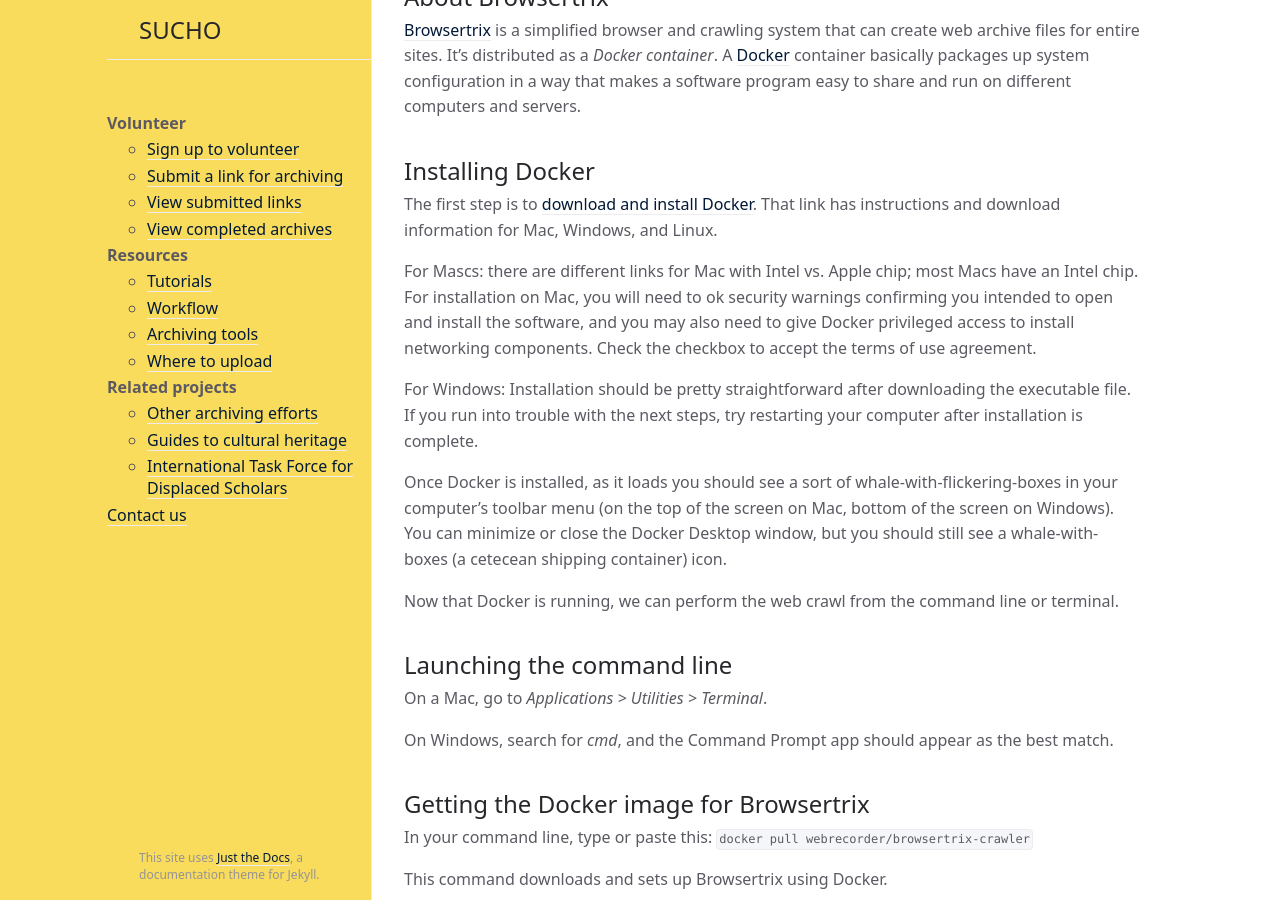
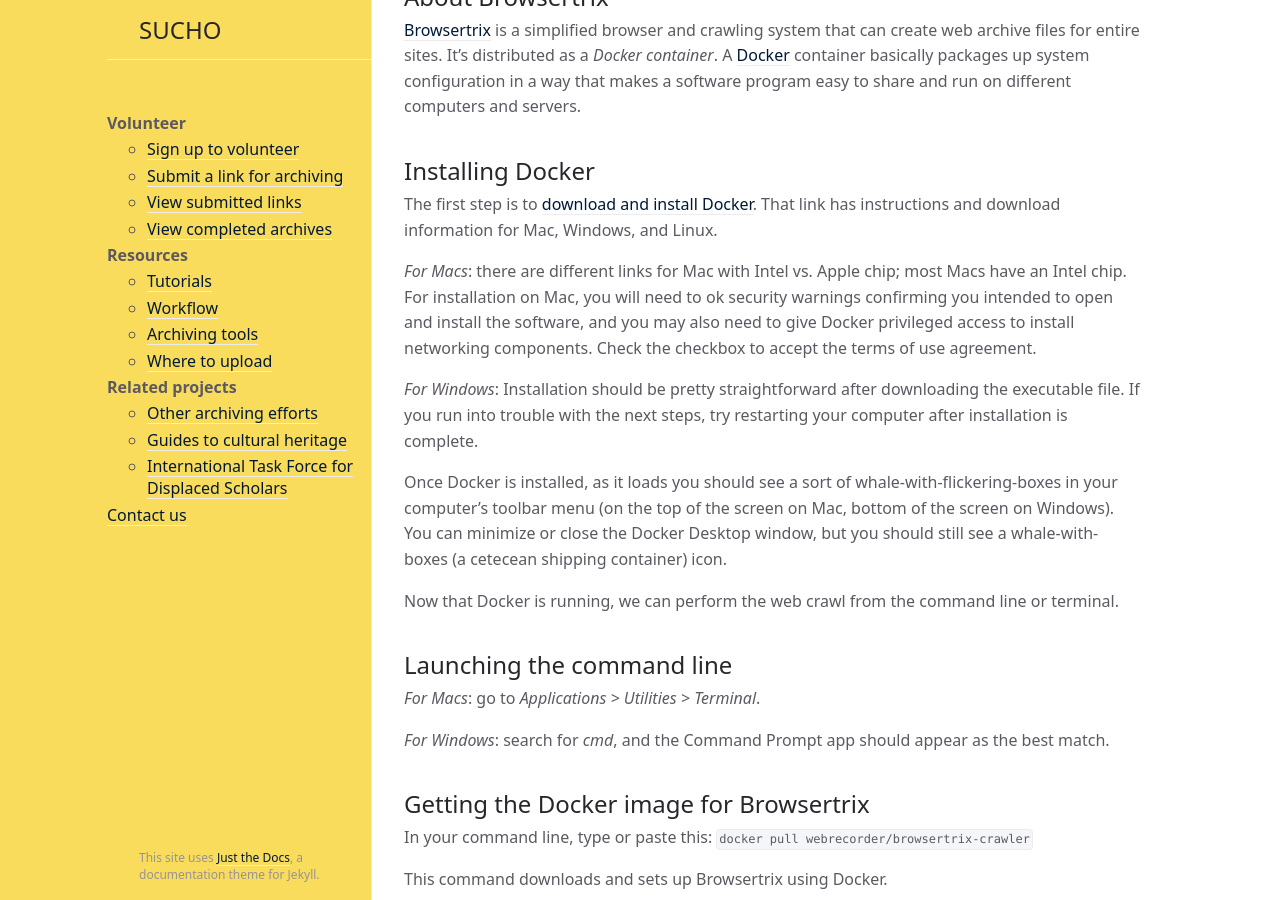
Before and after one commit to sucho-archiving/sucho-archiving.github.io, a Jekyll site: the page built from browsertrix.md, in a window 1280 px wide and 900 px high, scrolled down 538 px. Built offline with Jekyll 4.4.1, drawn with Linux system fonts in a browser that asks for light colours.

Commit message:
Update browsertrix.md

```diff
--- a/browsertrix.md
+++ b/browsertrix.md
@@ -21,18 +21,18 @@
 
 The first step is to [download and install Docker](https://docs.docker.com/get-docker/). That link has instructions and download information for Mac, Windows, and Linux.
 
-For Mascs: there are different links for Mac with Intel vs. Apple chip; most Macs have an Intel chip. For installation on Mac, you will need to ok security warnings confirming you intended to open and install the software, and you may also need to give Docker privileged access to install networking components. Check the checkbox to accept the terms of use agreement.
+*For Macs*: there are different links for Mac with Intel vs. Apple chip; most Macs have an Intel chip. For installation on Mac, you will need to ok security warnings confirming you intended to open and install the software, and you may also need to give Docker privileged access to install networking components. Check the checkbox to accept the terms of use agreement.
 
-For Windows: Installation should be pretty straightforward after downloading the executable file. If you run into trouble with the next steps, try restarting your computer after installation is complete.
+*For Windows*: Installation should be pretty straightforward after downloading the executable file. If you run into trouble with the next steps, try restarting your computer after installation is complete.
 
 Once Docker is installed, as it loads you should see a sort of whale-with-flickering-boxes in your computer's toolbar menu (on the top of the screen on Mac, bottom of the screen on Windows). You can minimize or close the Docker Desktop window, but you should still see a whale-with-boxes (a cetecean shipping container) icon.
 
 Now that Docker is running, we can perform the web crawl from the command line or terminal.
 
 ## Launching the command line
-On a Mac, go to *Applications > Utilities > Terminal*.
+*For Macs*: go to *Applications > Utilities > Terminal*.
 
-On Windows, search for *cmd*, and the Command Prompt app should appear as the best match.
+*For Windows*: search for *cmd*, and the Command Prompt app should appear as the best match.
 
 ## Getting the Docker image for Browsertrix
 
```
